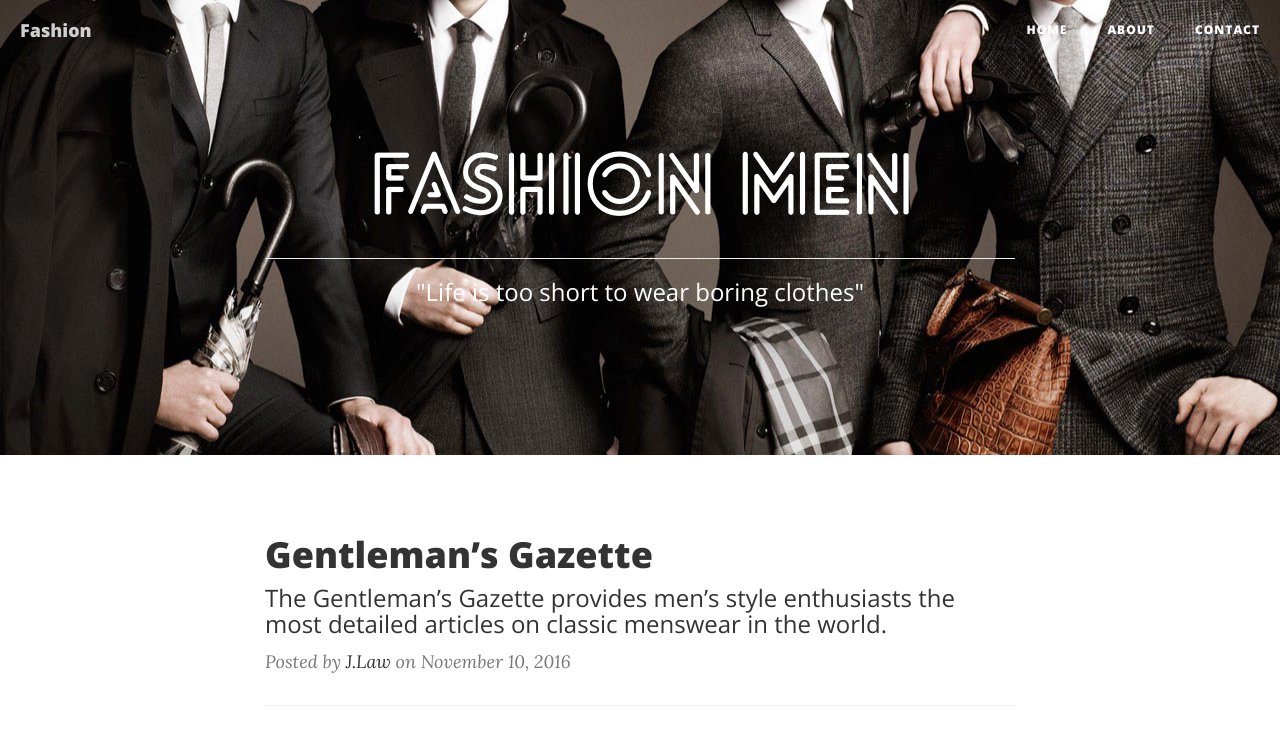
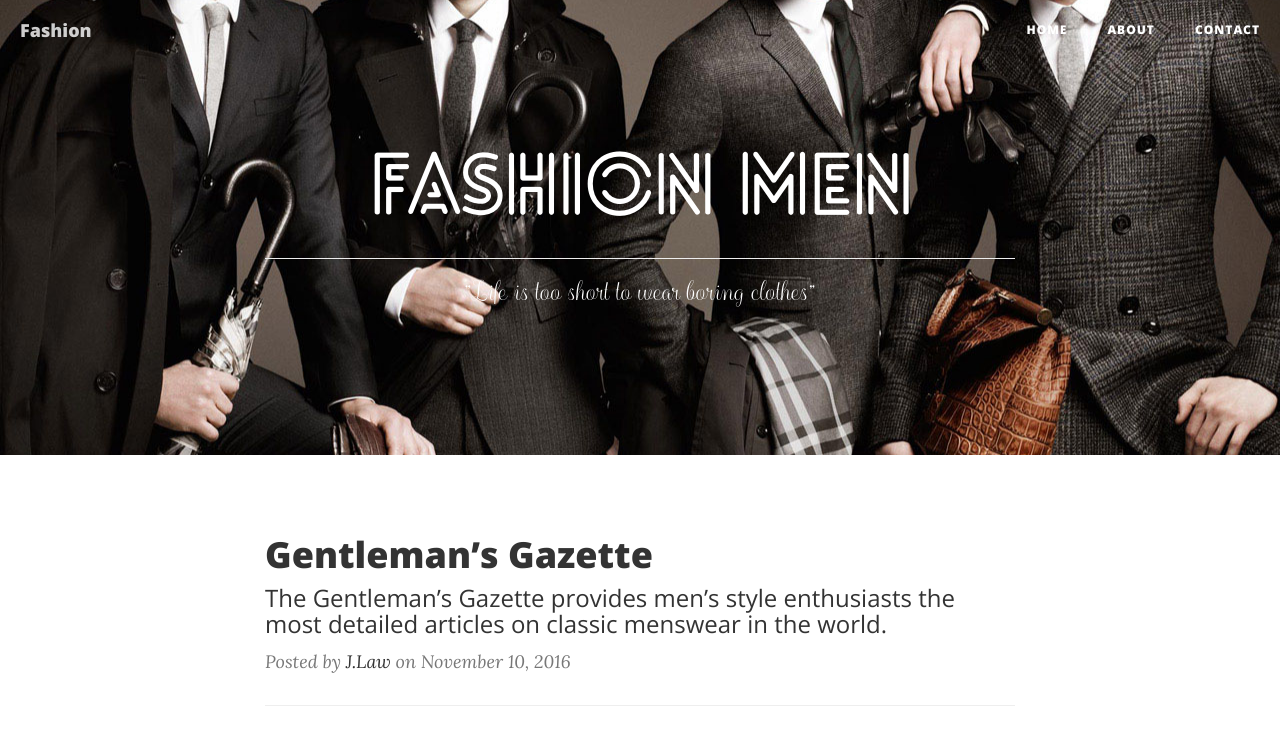
Before and after one commit to jhlawana/Fashion-Blog, a website: page index.html in a window 1280 px wide. Shown: the top 733 px of the page. Drawn offline with nearby package versions, Linux system fonts and the light colour scheme.

Commit message:
Update index.html

```diff
--- a/index.html
+++ b/index.html
@@ -36,6 +36,14 @@
         @font-face {
             font-family: 'Lovelo';
             src: url(LoveloLineLight.otf) format('opentype');
+        }
+        @font-face {
+            font-family: 'Balqis';
+            src: url(Balqis.otf) format('opentype');
+        }
+        @font-face {
+            font-family: 'Perforgrama';
+            src: url(Perfograma.otf) format('opentype');
         }
         </style>
 
@@ -79,7 +87,7 @@
                     <div class="site-heading">
                         <h1 style="font-family: 'Lovelo';">Fashion Men</h1>
                         <hr class="medium">
-                        <span class="subheading">"Life is too short to wear boring clothes"</span>
+                        <span class="subheading" style="font-family: 'Balqis';">"Life is too short to wear boring clothes"</span>
                     </div>
                 </div>
             </div>
```
